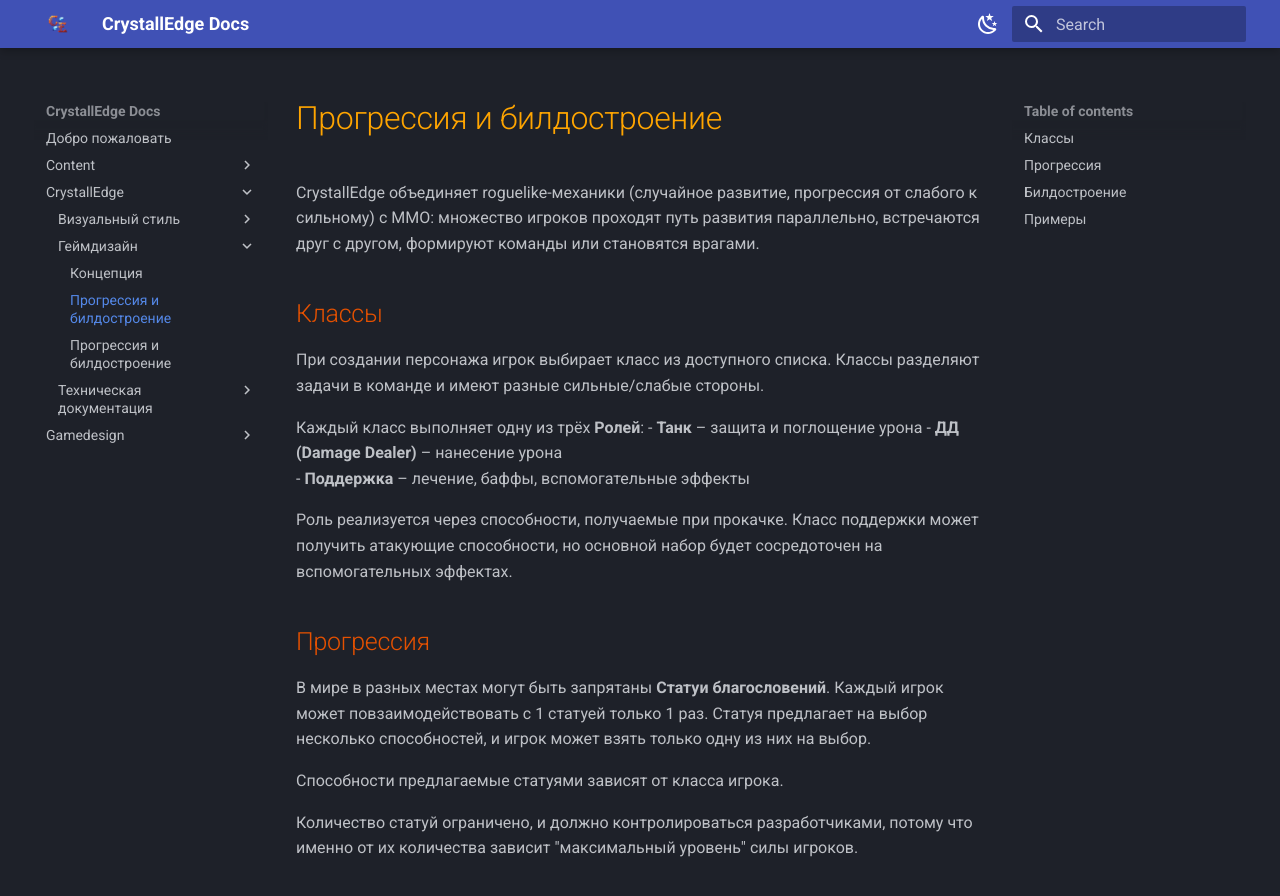
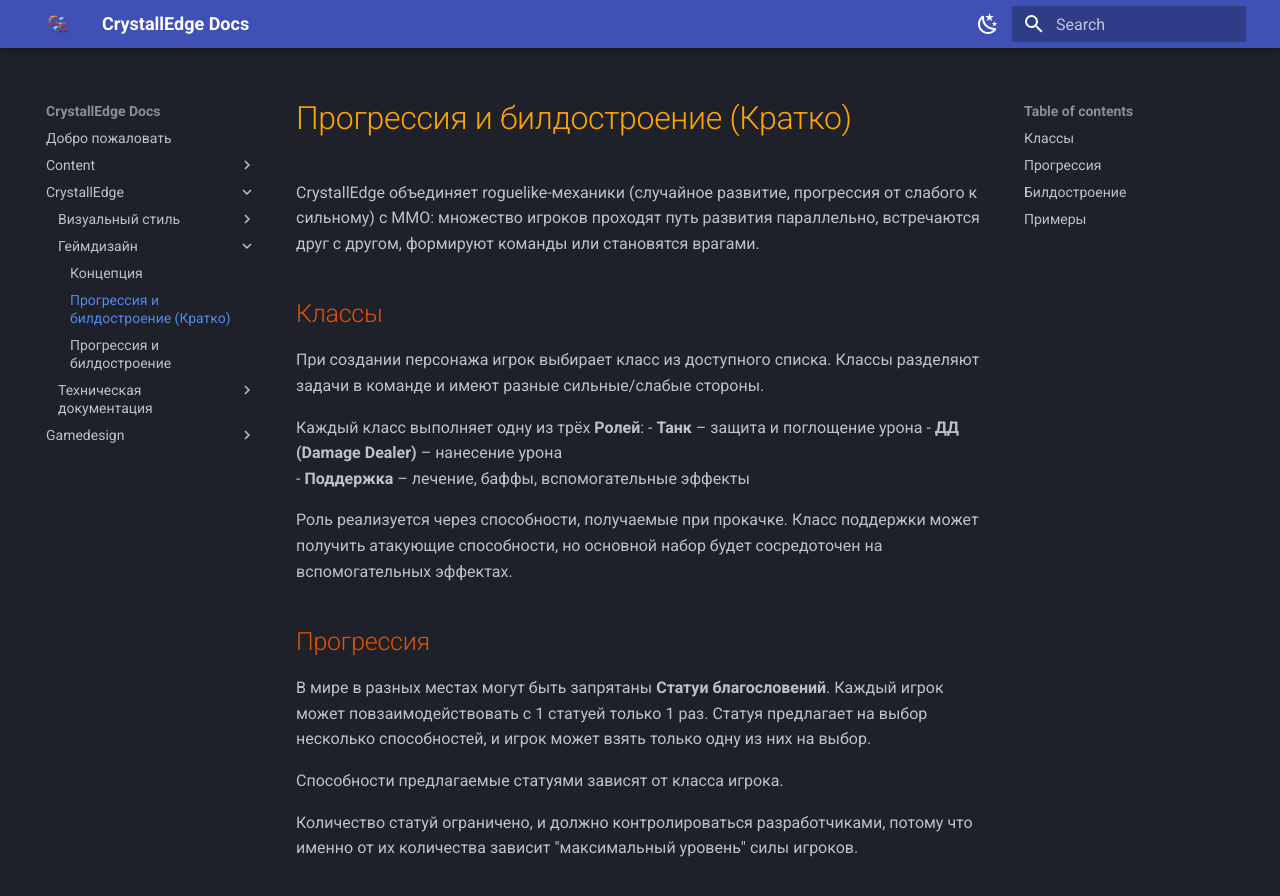
Before and after one commit to crystallpunk-14/crystallpunk-docs, an MkDocs documentation site: the page built from docs/CrystallEdge/Геймдизайн/Прогрессия Кратко.md, in a window 1280 px wide and 900 px high. Shown: the top 896 px of the window. Built offline with MkDocs 1.6.1 and Material for MkDocs 9.7.7, drawn with Linux system fonts in a browser that asks for light colours.

Commit message:
Update Прогрессия Кратко.md

```diff
--- a/docs/CrystallEdge/Геймдизайн/Прогрессия Кратко.md
+++ b/docs/CrystallEdge/Геймдизайн/Прогрессия Кратко.md
@@ -1,4 +1,4 @@
-# Прогрессия и билдостроение
+# Прогрессия и билдостроение (Кратко)
 
 CrystallEdge объединяет roguelike-механики (случайное развитие, прогрессия от слабого к сильному) с ММО: множество игроков проходят путь развития параллельно, встречаются друг с другом, формируют команды или становятся врагами.
 
```
